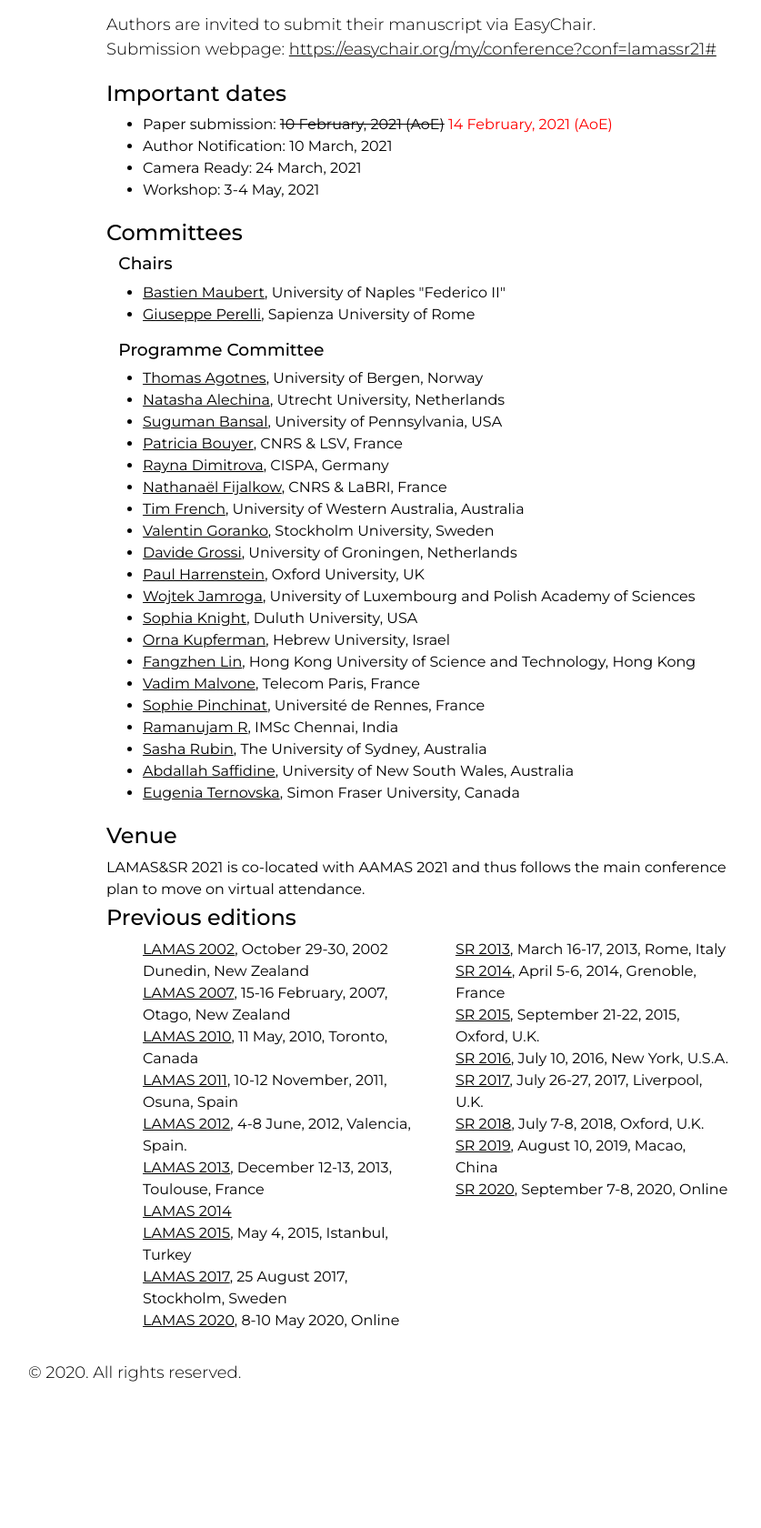
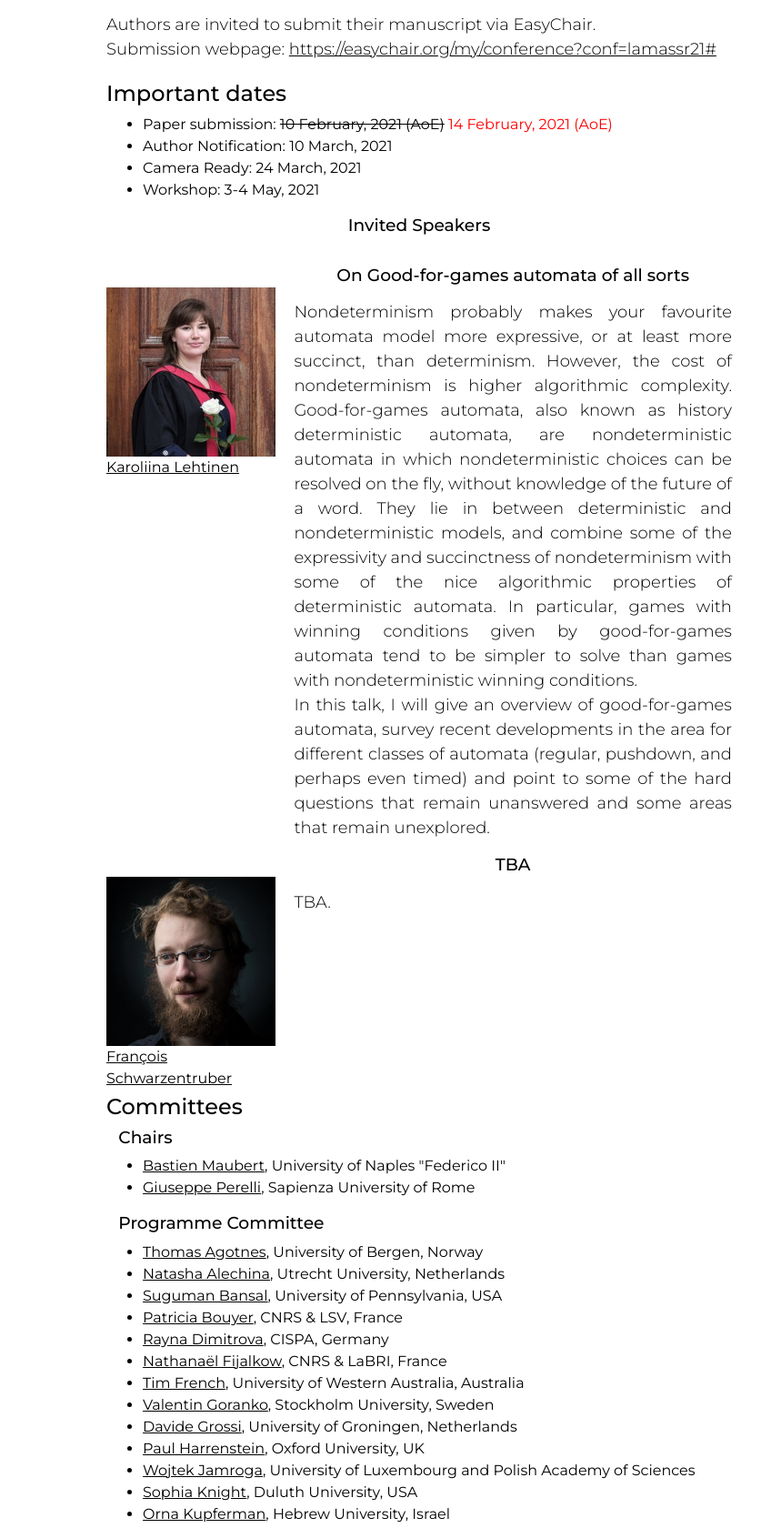
Before and after one commit to lamassr/lamassr.github.io, a PHP site: page / in a window 1280 px wide. Shown: the part 2320-4000 px from the top of the page at 91% size, without its empty margins (275-1112 px from the left). Before the commit the page ends 3839 px from the top, so only its background shows below. Run offline with PHP 8.4, Linux system fonts and the light colour scheme.

Commit message:
Adding invited speakers

```diff
--- a/index.html
+++ b/index.html
@@ -49,6 +49,7 @@
             <li><a href="" class="nav-link" data-scroll>Home</a></li>
             <li><a href="#cfp" class="nav-link" data-scroll>Call for papers</a></li>
             <li><a href="#dates" class="nav-link" data-scroll>Important dates</a></li>
+            <li><a href="#invited" class="nav-link" data-scroll>Invited speakers</a></li>
             <li><a href="#committees" class="nav-link" data-scroll>Committees</a></li>
             <li><a href="#venue" class="nav-link" data-scroll>Venue</a></li>
             <li><a href="#previous" class="nav-link" data-scroll>Previous editions</a></li>
@@ -166,6 +167,48 @@
             <li>Workshop: 3-4 May, 2021
         </ul>
 
+        <h2 id="invited">Invited Speakers</h2>
+
+        <br>
+
+        <div class="rows">
+        <div class="colnleft">
+        <br>
+        <img src="images/Karoliina.jpg" class="speaker"><br>
+        <a style="text-decoration: none" href="http://www.pageperso.lif.univ-mrs.fr/~karoliina.lehtinen/">Karoliina Lehtinen</a>
+        </div>
+
+        <div class="colnright">
+        <h2>On Good-for-games automata of all sorts</h2>
+
+        <p>Nondeterminism probably makes your favourite automata model more expressive, or at least more succinct, than determinism. However, the cost of nondeterminism is higher algorithmic complexity. Good-for-games automata, also known as history deterministic automata, are nondeterministic automata in which nondeterministic choices can be resolved on the fly, without knowledge of the future of a word. They lie in between deterministic and nondeterministic models, and combine some of the expressivity and succinctness of nondeterminism with some of the nice algorithmic properties of deterministic automata. In particular, games with winning conditions given by good-for-games automata tend to be simpler to solve than games with nondeterministic winning conditions. <br>
+
+        In this talk, I will give an overview of good-for-games automata, survey recent developments in the area for different classes of automata (regular, pushdown, and perhaps even timed) and point to some of the hard questions that remain unanswered and some areas that remain unexplored.</p>
+        </div>
+        </div>
+
+
+        <div class="rows">
+        <div class="colnleft">
+        <br>
+        <img src="images/Francois.jpg" class="speaker"><br>
+        <a style="text-decoration: none" href="http://people.irisa.fr/Francois.Schwarzentruber/">François Schwarzentruber</a>
+        </div>
+
+        <div class="colnright">
+        <h2>TBA</h2>
+
+        <p>TBA.</p>
+        </div>
+        </div>
+
+
+
+
+
+
+
+
         <h3 id="committees">Committees</h3>
             <h4> Chairs </h4>
                 <ul>
--- a/style.css
+++ b/style.css
@@ -50,6 +50,10 @@ img.logo{
     margin-left: 2%;
 }
 
+img.speaker {
+    width: 90%;
+}
+
 
 /* The navigation menu links */
 
@@ -98,9 +102,14 @@ img.logo{
     margin: auto;
 }
 
-.coln {
+.colnleft {
     float: left;
-    width: 50%;
+    width: 30%;
+}
+
+.colnright {
+    float: left;
+    width: 70%;
 }
 
 .coln ul {
```
Also changed, not shown: images/Francois.jpg (added), images/Karoliina.jpg (added). Lines whose indentation alone changed are shown as unchanged.
